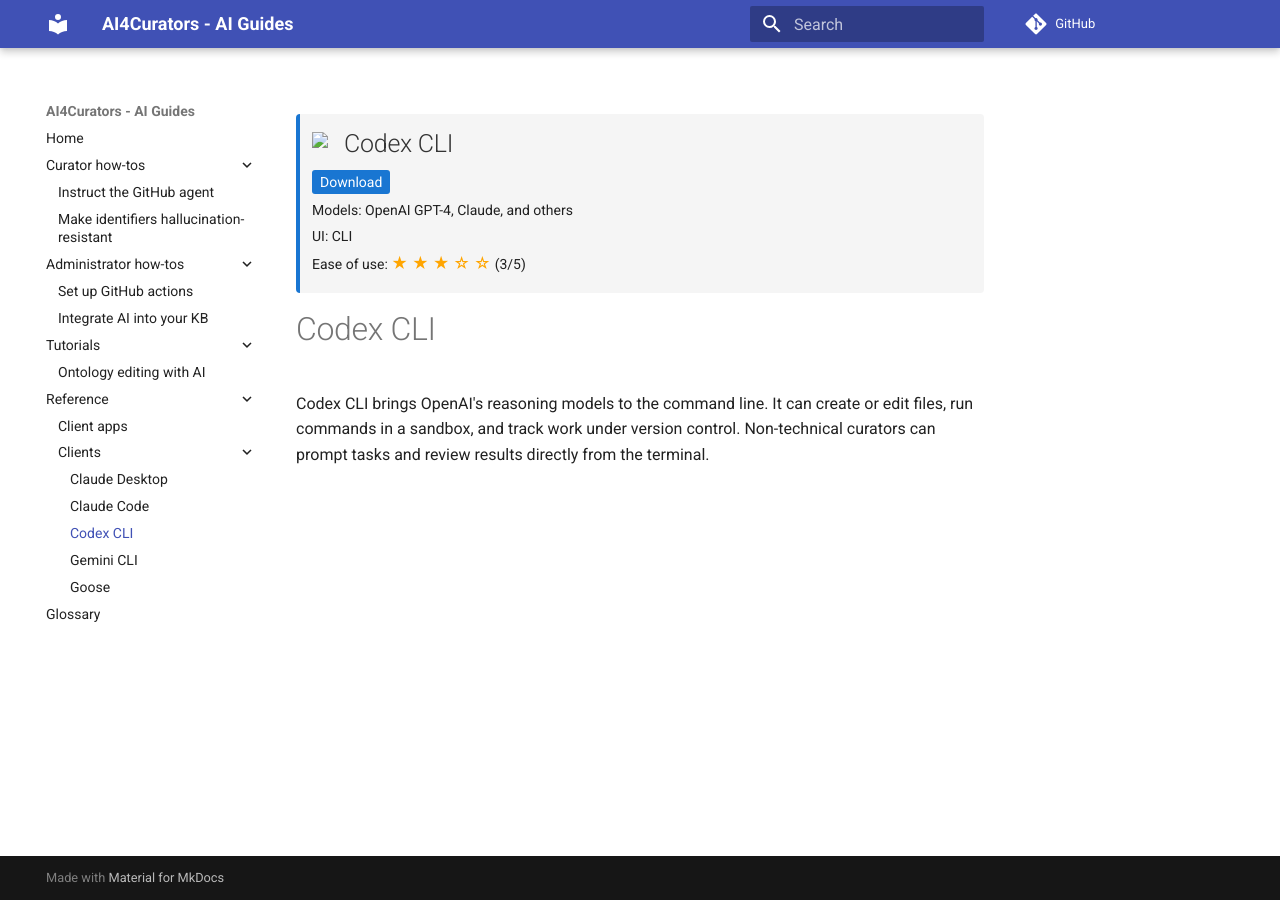
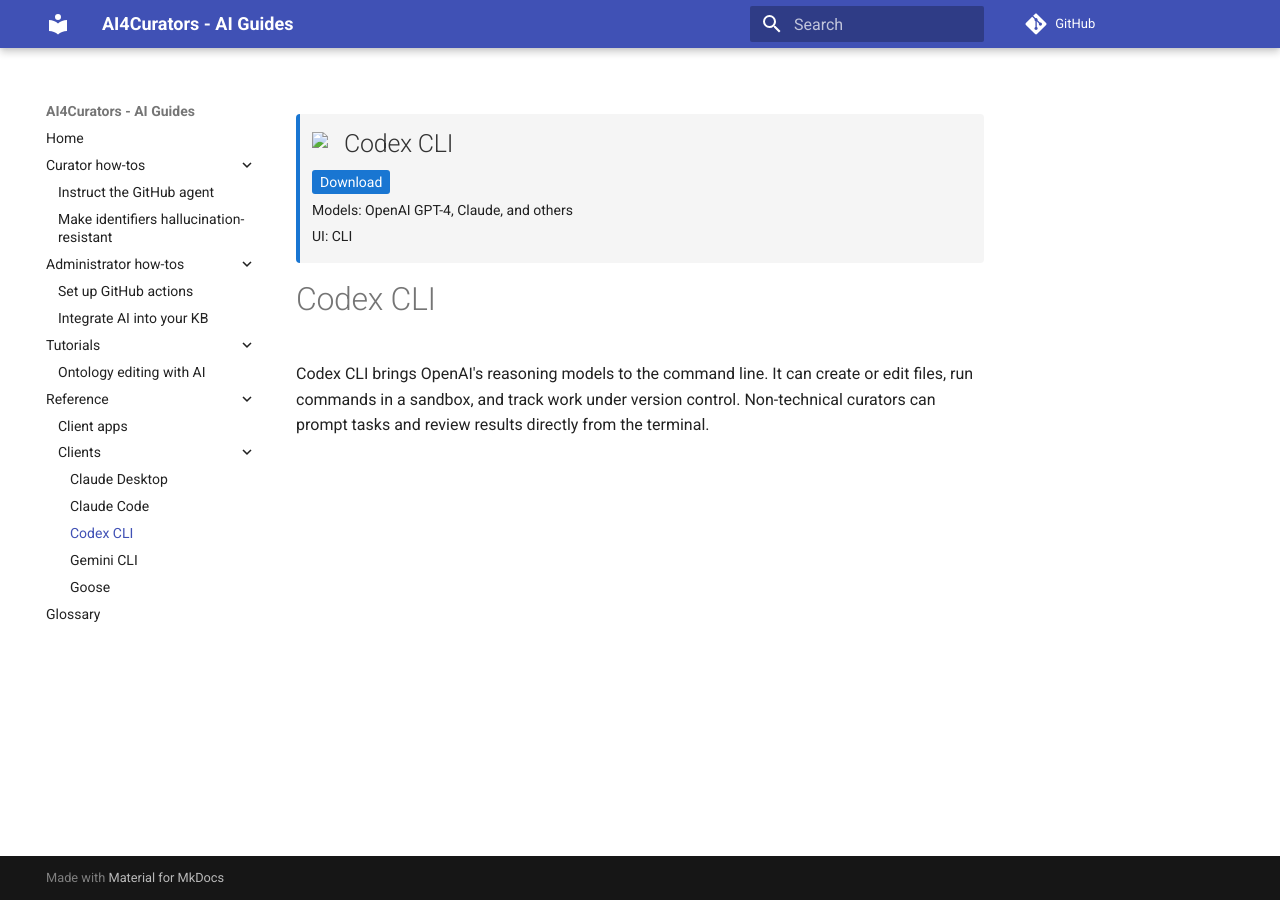
Before and after one commit to ai4curation/aidocs, an MkDocs documentation site: the page built from docs/reference/clients/codex-cli.md, in a window 1280 px wide. Built offline with MkDocs 1.6.1 and Material for MkDocs 9.7.7, drawn with Linux system fonts in a browser that asks for light colours; comment, search, counter and statistics services are not loaded.

Commit message:
modifying template

```diff
--- a/docs/overrides/main.html
+++ b/docs/overrides/main.html
@@ -19,9 +19,6 @@
       <a href="{{ page.meta.url }}">Download</a>
       <p>Models: {{ page.meta.models }}</p>
       <p>UI: {{ page.meta.ui_type }}</p>
-      {% if page.meta.ease_of_use_for_non_technical %}
-        <p>Ease of use: {{ star_rating(page.meta.ease_of_use_for_non_technical) }}</p>
-      {% endif %}
       {% if page.meta.documentation_quality %}
         <p>Documentation: {{ star_rating(page.meta.documentation_quality) }}</p>
       {% endif %}
```
